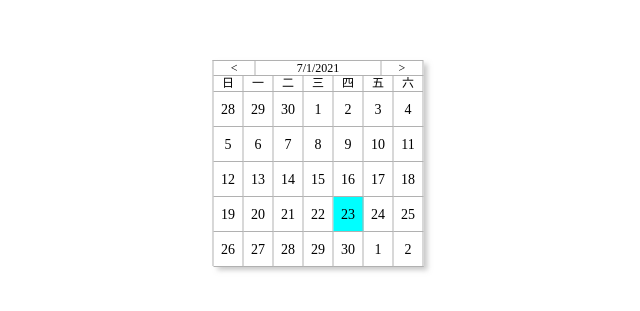
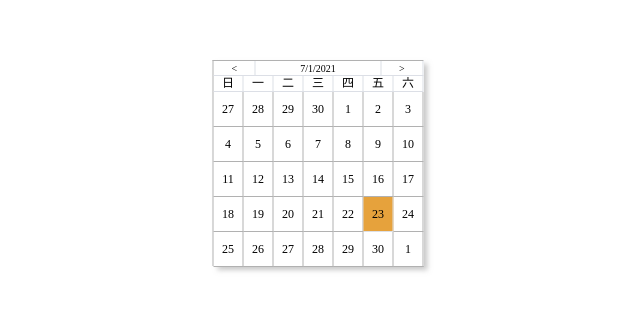
Before and after one commit to mengqibumeili/Demo-qian, a plain HTML site: page calander.html in a window 1280 px wide. Shown: the part 237-548 px from the top of the page, without its empty margins (322-962 px from the left). Drawn offline with Linux system fonts and the light colour scheme.

Commit message:
修改样式

```diff
--- a/calander.html
+++ b/calander.html
@@ -35,6 +35,7 @@
             text-align: center;
             line-height: 35px;
             cursor: pointer;
+            font-size: 12px;
         }
 
         .box:hover {
@@ -42,25 +43,26 @@
         }
 
         .currentday {
-            border-right: 1px solid #b1b1b1;
-            border-bottom: 1px solid #b1b1b1;
+            border-right: 1px solid #DCDFE6;
+            border-bottom: 1px solid #DCDFE6;
             box-sizing: border-box;
             width: 30px;
             height: 35px;
             float: left;
             text-align: center;
             line-height: 35px;
-            background-color: aqua;
+            font-size: 12px;
+            background-color: #E6A23C;
         }
 
         .currentday:hover {
-            box-shadow: 2px 2px 4px #b1b1b1ad;
+            box-shadow: 2px 2px 8px #b1b1b1ad;
         }
 
         #head {
             width: 100%;
             height: 15px;
-            border-bottom: 1px solid #b1b1b1;
+            border-bottom: 1px solid #DCDFE6;
             box-sizing: border-box;
             display: flex;
             justify-content: center;
@@ -70,9 +72,9 @@
             text-align: center;
             line-height: 15px;
             height: 15px;
-            border-right: 1px solid #b1b1b1;
+            border-right: 1px solid #DCDFE6;
             cursor: pointer;
-            font-size: 12px;
+            font-size: 10px;
         }
 
         #head span:nth-child(2) {
@@ -88,7 +90,7 @@
         }
 
         #day {
-            border-bottom: 1px solid #b1b1b1;
+            border-bottom: 1px solid #DCDFE6;
             display: flex;
             box-sizing: border-box;
 
@@ -96,7 +98,7 @@
 
         #day span {
             box-sizing: border-box;
-            border-right: 1px solid #b1b1b1;
+            border-right: 1px solid #DCDFE6;
             width: 30px;
             height: 15px;
             text-align: center;
@@ -153,7 +155,7 @@
     // 返回上个月一共多少天
     var sday = new Date(year, pmonth, 0).getDate();
     // num表示日历表第一个空格的日期,也就是这个月1号前面有多少天,等于上个月的天数减去1号前面的天数加上1
-    var num = sday + fday - 7; //=day-(7-a)
+    var num = sday + fday - 8; //=day-(7-a)
     // 生成日历
     function showTime() {
         // 设置日历头部的日期
@@ -191,7 +193,7 @@
         // 获取当月1号是周几
         fday = d.getDay();
         sday = new Date(year, pmonth, 0).getDate();
-        num = sday + fday - 7; //=day-(7-a)
+        num = sday + fday - 8; //=day-(7-a)
         showTime();
     };
 
@@ -203,12 +205,12 @@
         }
         // 月份向前推一个月
         month = month + 1;
-        pmonth = month +1;
+        pmonth = month -1;
         d.setMonth(month);
         // 获取当月1号是周几
         fday = d.getDay();
         sday = new Date(year, pmonth, 0).getDate();
-        num = sday + fday - 7; //=day-(7-a)
+        num = sday + fday - 8; //=day-(7-a)
         showTime();
     };
 
```
Also changed, not shown: 原生js实现简易计算器/计算器.html (+1 -0 lines).
